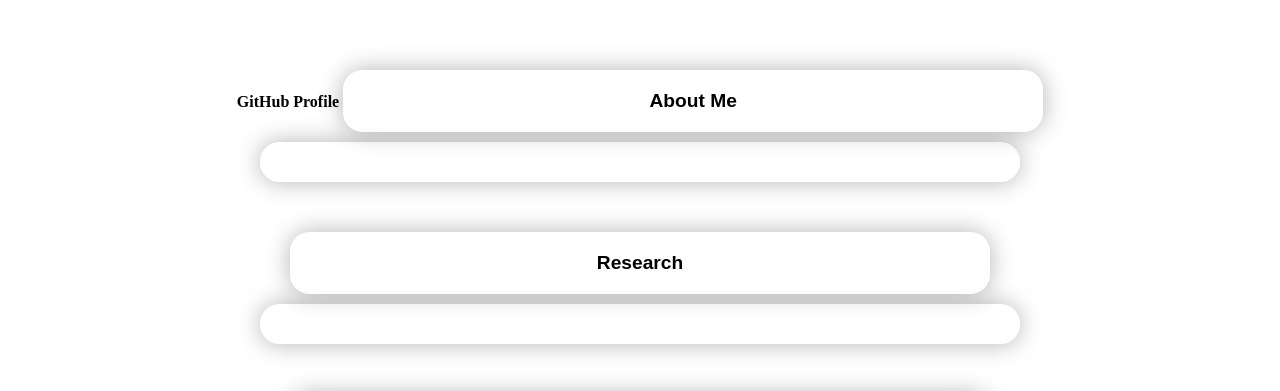
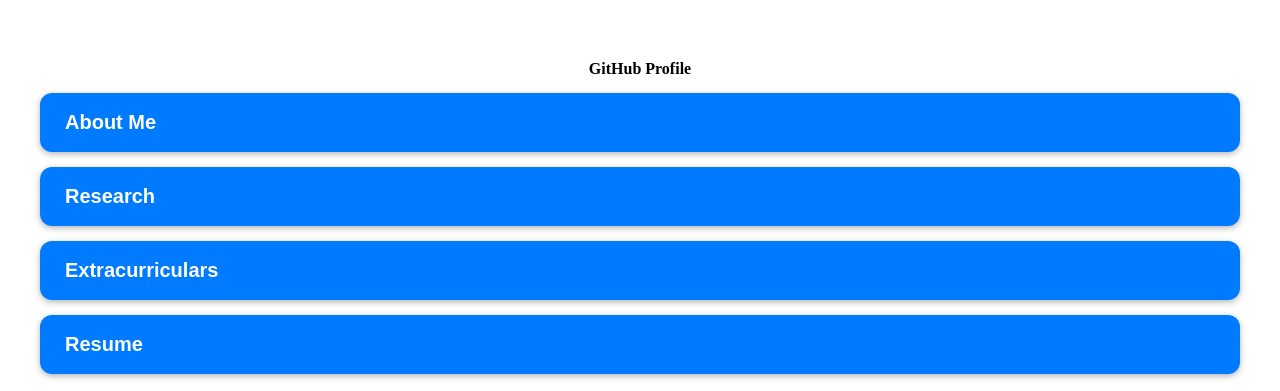
Before and after one commit to zeina-benton/portfolio-site, a plain HTML site: page index.html in a window 1280 px wide. Shown: the part 336-727 px from the top of the page. Drawn offline with Linux system fonts and the light colour scheme.

Commit message:
"Initial commit"

```diff
--- a/index.html
+++ b/index.html
@@ -68,7 +68,16 @@
   </div>
 
   <script>
-    const acc = document.getElementsByClassName("accordion");
-    for (let i = 0; i < acc.length; i++) {
-      acc[i].addEventListener("click", function() {
-        this.classList.toggle("
+  const acc = document.getElementsByClassName("accordion");
+  for (let i = 0; i < acc.length; i++) {
+    acc[i].addEventListener("click", function() {
+      this.classList.toggle("active");
+      const panel = this.nextElementSibling;
+      if (panel.style.maxHeight) {
+        panel.style.maxHeight = null;
+      } else {
+        panel.style.maxHeight = panel.scrollHeight + "px";
+      }
+    });
+  }
+</script>
--- a/style.css
+++ b/style.css
@@ -131,45 +131,38 @@ a:hover {
 
 /* Accordion buttons styled like your boxes under headshot */
 .accordion {
-  background-color: rgba(255, 255, 255, 0.85);
-  color: black;
+  background-color: #007bff; /* Blue background */
+  color: white;
   cursor: pointer;
-  padding: 20px;
-  margin: 20px auto 10px auto;
-  width: 90%;
-  max-width: 700px;
-  border-radius: 20px;
+  padding: 18px 25px;
+  width: 100%;
+  border: none;
+  text-align: left;
+  outline: none;
+  font-size: 1.25rem;
   font-weight: bold;
-  font-family: Arial, sans-serif;
-  font-size: 1.2rem;
-  box-shadow: 0 0 25px rgba(0, 0, 0, 0.3);
-  border: none;
-  text-align: center;
+  border-radius: 12px;
+  margin-top: 15px;
   transition: background-color 0.3s ease;
+  box-shadow: 0 2px 6px rgba(0,0,0,0.3);
 }
 
-.accordion:hover {
-  background-color: rgba(200, 200, 200, 0.9);
+.accordion:hover,
+.accordion.active {
+  background-color: #0056b3; /* Darker blue on hover or active */
 }
 
-/* Panel with the text content, hidden by default */
 .panel {
-  background-color: rgba(255, 255, 255, 0.85);
-  max-width: 700px;
-  margin: 0 auto 30px auto;
-  padding: 20px 30px;
-  border-radius: 20px;
-  box-shadow: 0 0 25px rgba(0, 0, 0, 0.3);
-  color: black;
-  font-family: Arial, sans-serif;
-  font-size: 1rem;
-  line-height: 1.6;
+  max-height: 0;
   overflow: hidden;
-  max-height: 0;
-  transition: max-height 0.35s ease;
+  transition: max-height 0.35s ease-out;
+  background-color: #f9f9f9;
+  padding: 0 25px;
+  border-radius: 0 0 12px 12px;
+  box-shadow: inset 0 1px 3px rgba(0,0,0,0.1);
+  color: #222;
 }
 
-/* When panel is open */
-.panel.open {
-  max-height: 1000px; /* large enough to show content */
+.panel p {
+  margin: 15px 0;
 }
```
